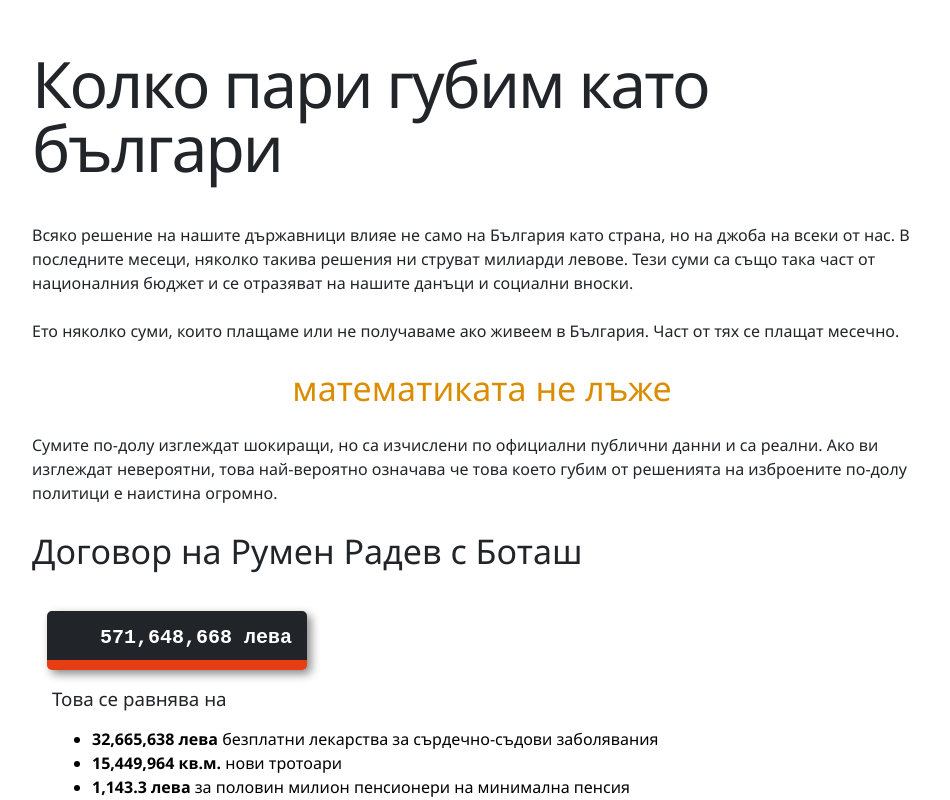
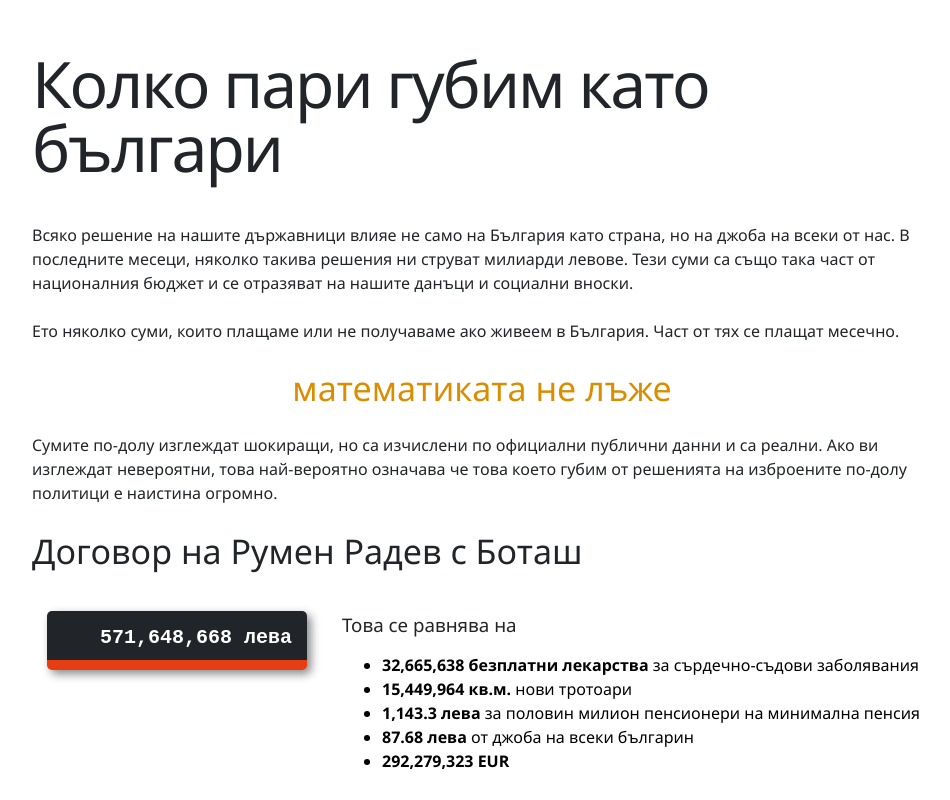
Before and after one commit to MiroJ/bulgarian-cost-counters, an Angular app: page / in a window 1280 px wide. Shown: the top 800 px of the page, without its empty margins (158-1108 px from the left). Built offline with nearby package versions, Linux system fonts and the light colour scheme.

Commit message:
Expand tooltips and correct data.

```diff
--- a/src/data.json
+++ b/src/data.json
@@ -13,8 +13,8 @@
     "startDate": "2023-01-01",
     "calculatedItems": [
       {
-        "currency": "лева",
-        "description": "безплатни лекарства за сърдечно-съдови заболявания",
+        "currency": "безплатни лекарства",
+        "description": "за сърдечно-съдови заболявания",
         "costPerItem": 17.5,
         "itemCount": 0
       },
--- a/src/styles.scss
+++ b/src/styles.scss
@@ -121,7 +121,7 @@
         z-index: 1;
         bottom: 125%;
         left: 50%;
-        margin-left: -60px;
+        margin-left: -130px;
         opacity: 0;
         transition: opacity 0.3s;
     }
```
